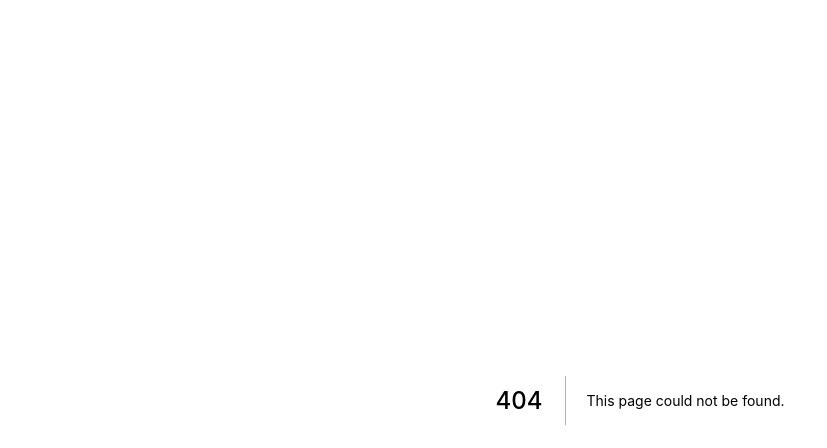
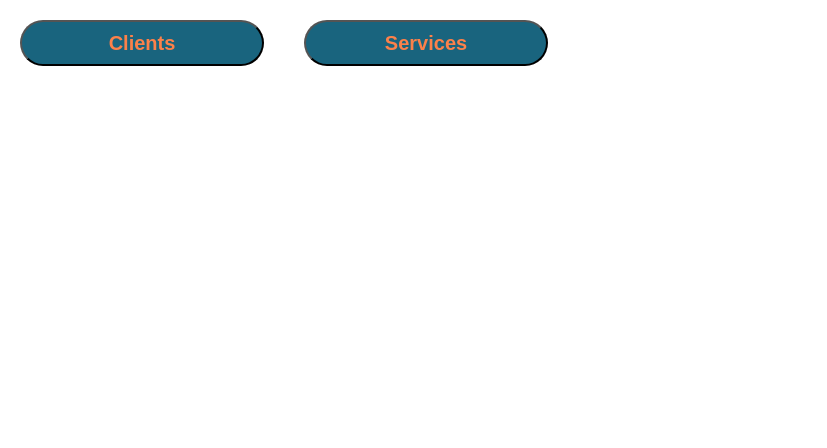
Before and after one commit to tsimvris/capstone-project, a Next.js app: page / in a window 1280 px wide. Before the commit this address had no page. Shown: the top 448 px of the page, without its empty margins (0-827 px from the left). Built offline with nearby package versions, Linux system fonts and the light colour scheme.

Commit message:
Add files via upload

```diff
--- /dev/null
+++ b/src/pages/index.jsx
@@ -0,0 +1,29 @@
+import {useRouter} from 'next/router';
+
+import StyledButton from '../components/styledButton';
+export default function Homepage() {
+	const router = useRouter();
+
+	return (
+		<div>
+			<StyledButton
+				onClick={() => {
+					router.push({
+						pathname: '/clients',
+					});
+				}}
+			>
+				Clients
+			</StyledButton>
+			<StyledButton
+				onClick={() => {
+					router.push({
+						pathname: '/services',
+					});
+				}}
+			>
+				Services
+			</StyledButton>
+		</div>
+	);
+}
```
